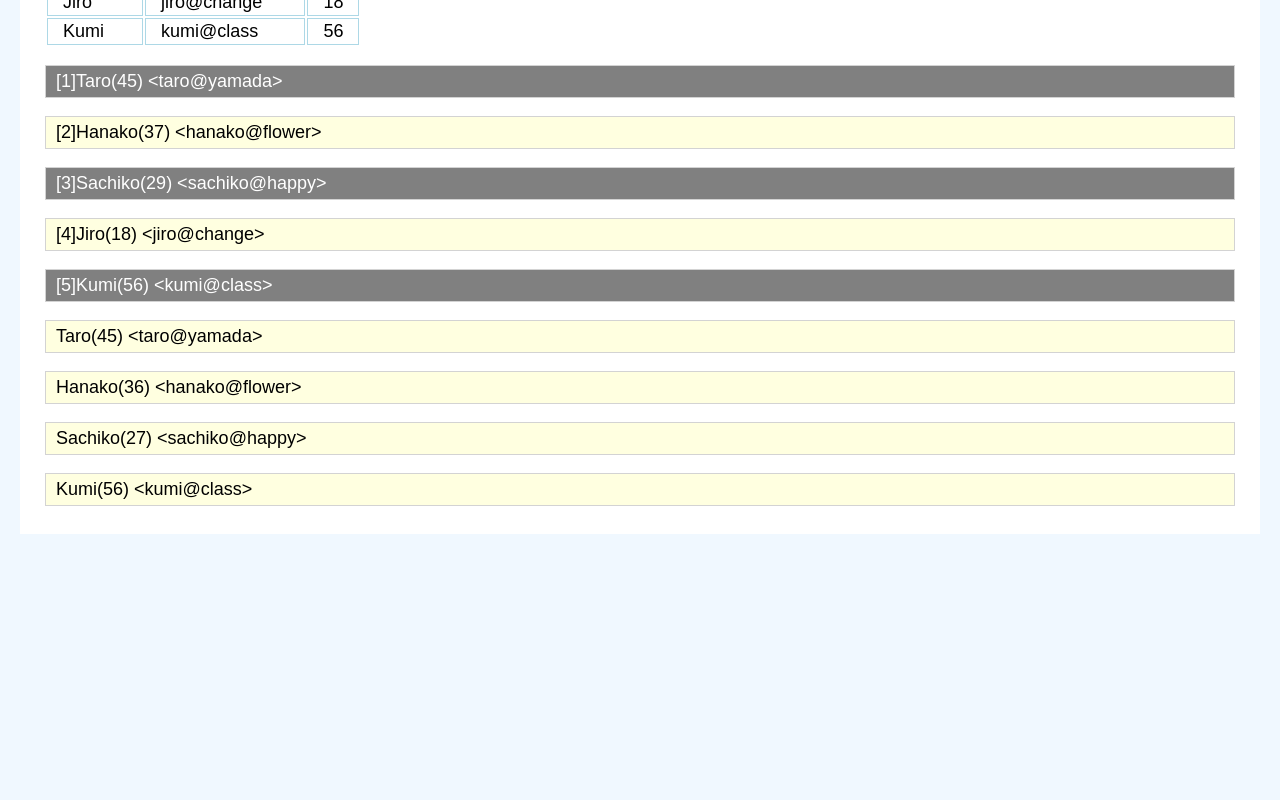
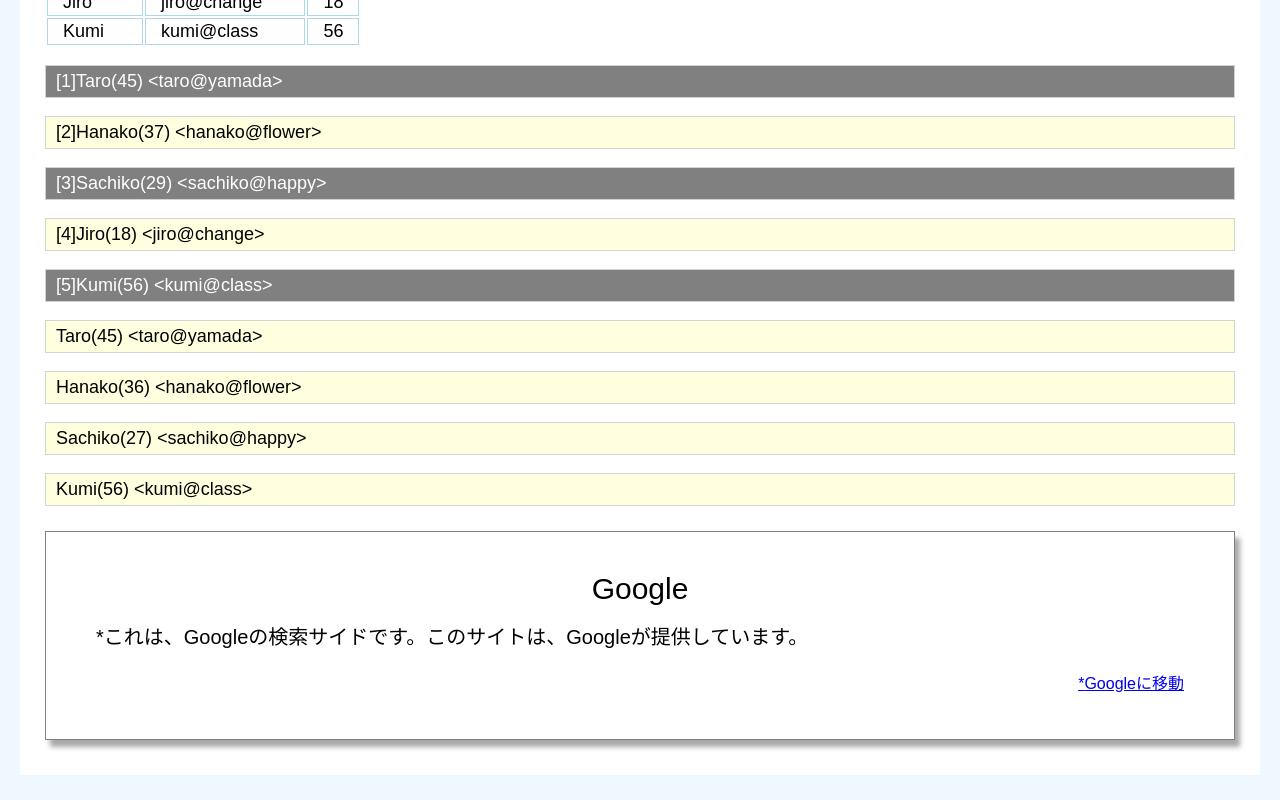
Before and after one commit to yuuta-git12/React_Ts_App, a React (Create React App) app: page / in a window 1280 px wide. Shown: the part 914-1714 px from the top of the page. Before the commit the page ends 1473 px from the top, so only its background shows below. Built offline with nearby package versions, Linux system fonts and the light colour scheme.

Commit message:
アロー関数を活用した画面表示

```diff
--- a/src/App.css
+++ b/src/App.css
@@ -86,3 +86,27 @@ table.data-table tbody tr td {
   border: lightblue 1px solid;
   padding: 2px 15px;
 }
+
+.card {
+  border: gray 1px solid;
+  padding: 25px 50px;
+  margin: 25px 0px;
+  box-shadow: darkgray 5px 7px 5px;
+}
+
+.card .header {
+  text-align: center;
+  font-size: 1.5em;
+  margin: 15px;
+}
+
+.card .body {
+  text-align: left;
+  font-size: 1.0em;
+}
+
+.card .footer {
+  text-align: right;
+  font-size: 0.8em;
+  margin: 20px 0px;
+}
--- a/src/App.tsx
+++ b/src/App.tsx
@@ -23,6 +23,11 @@ const user_data = [
   {name:'Kumi', mail:'kumi@class', age:56},
 ]
 
+const link_data = {
+  url:'http://google.com',
+  title:'Google',
+  caption:`*これは、Googleの検索サイドです。このサイトは、Googleが提供しています。`,
+}
 
 //MsgPropsインターフェースの定義(オブジェクトの内容を定義)
 interface MsgProps {
@@ -149,6 +154,24 @@ function App() {
       <Data data={{name:'Sachiko', mail:'sachiko@happy', age:27}}/>
       <Data data={user_data[4]}/>
 
+      {/* アロー関数を使った画面表示 */}
+      {
+        (()=>
+          <div className='card'>
+            <div className='header'>
+              {link_data.title}
+            </div>
+            <div className='body'>
+              {link_data.caption}
+            </div>
+            <div className='footer'>
+              <a href={link_data.url}>*{link_data.title}に移動</a>
+            </div>
+          </div>
+        )()
+      }
+
+
       </div>
     </div>
   );
```
